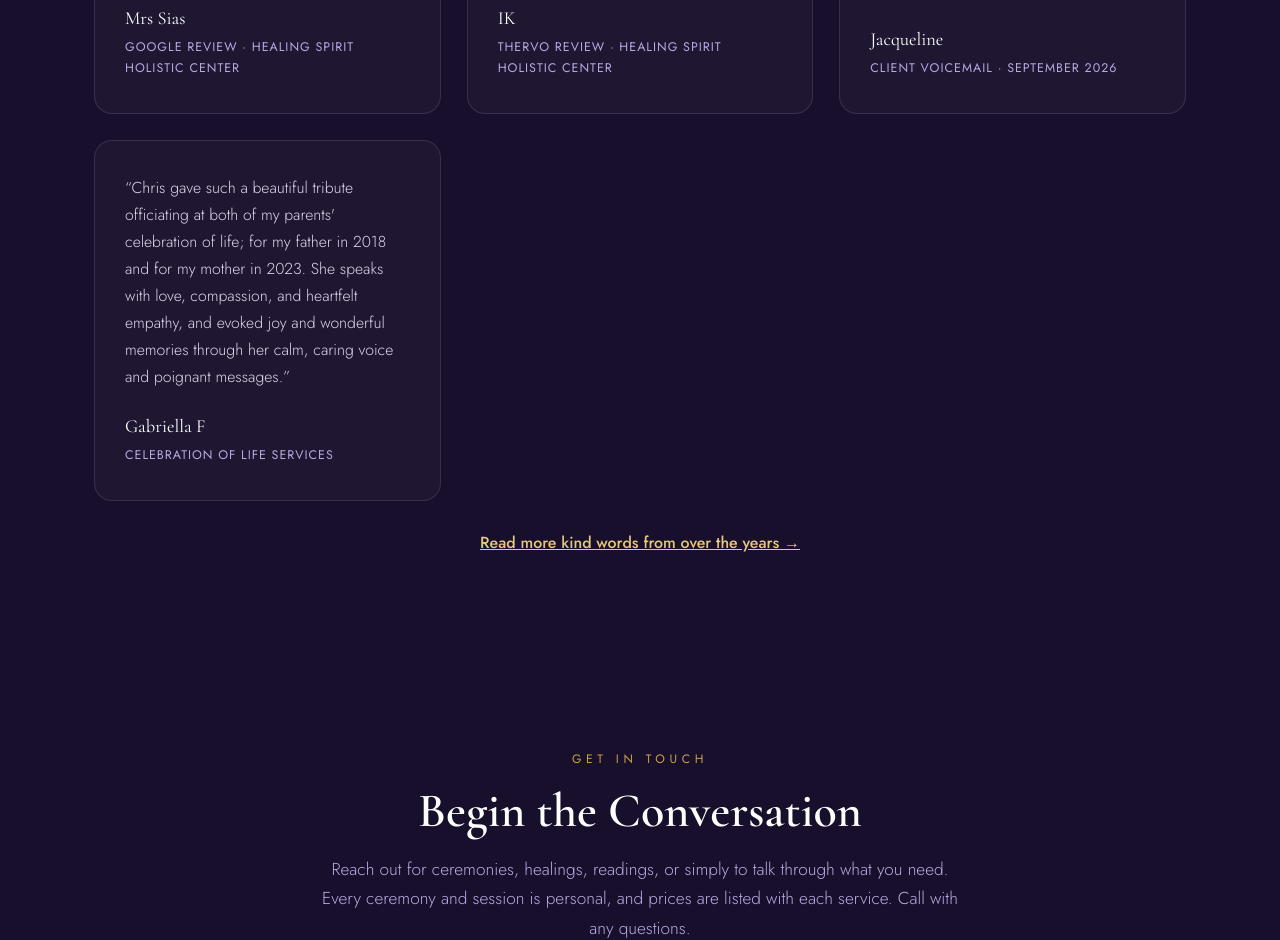
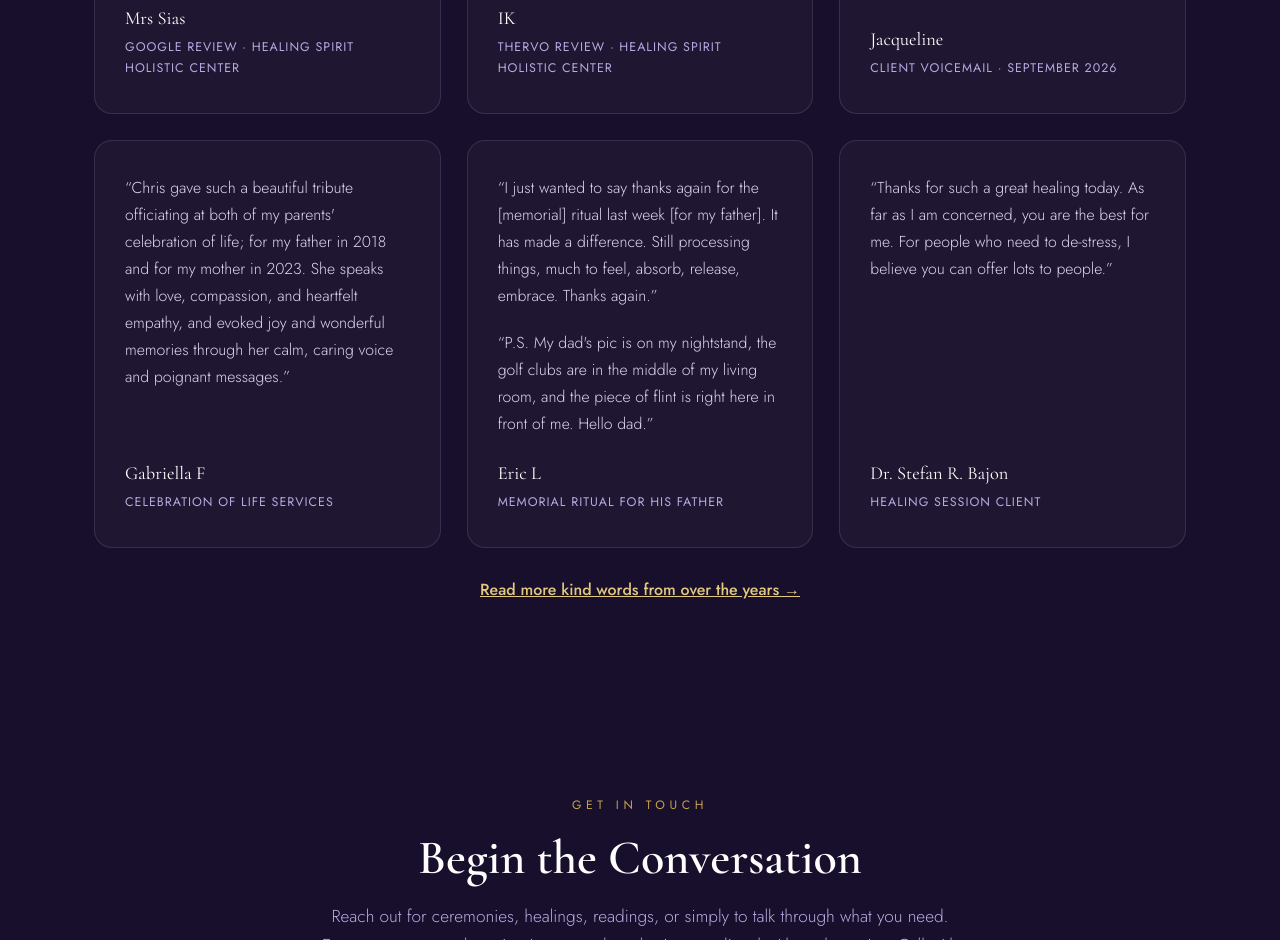
Before and after one commit to hmontessi-ctrl/loving-spirit-ministry-website, a plain HTML site: page index.html in a window 1280 px wide. Shown: the part 6302-7242 px from the top of the page. Drawn offline with nearby package versions, Linux system fonts and the light colour scheme.

Commit message:
Homepage: add Eric L memorial and Dr. Bajon healing testimonials (6 cards, two full rows, no empty grid boxes)

```diff
--- a/index.html
+++ b/index.html
@@ -227,6 +227,15 @@
         <p>&ldquo;Chris gave such a beautiful tribute officiating at both of my parents' celebration of life; for my father in 2018 and for my mother in 2023. She speaks with love, compassion, and heartfelt empathy, and evoked joy and wonderful memories through her calm, caring voice and poignant messages.&rdquo;</p>
         <div class="who">Gabriella F<span>Celebration of life services</span></div>
       </div>
+      <div class="review reveal">
+        <p>&ldquo;I just wanted to say thanks again for the [memorial] ritual last week [for my father]. It has made a difference. Still processing things, much to feel, absorb, release, embrace. Thanks again.&rdquo;</p>
+        <p>&ldquo;P.S. My dad's pic is on my nightstand, the golf clubs are in the middle of my living room, and the piece of flint is right here in front of me. Hello dad.&rdquo;</p>
+        <div class="who">Eric L<span>Memorial ritual for his father</span></div>
+      </div>
+      <div class="review reveal">
+        <p>&ldquo;Thanks for such a great healing today. As far as I am concerned, you are the best for me. For people who need to de-stress, I believe you can offer lots to people.&rdquo;</p>
+        <div class="who">Dr. Stefan R. Bajon<span>Healing session client</span></div>
+      </div>
     </div>
     <p style="text-align:center;margin-top:28px"><a href="testimonials.html" style="color:var(--gold-soft);font-weight:500">Read more kind words from over the years &rarr;</a></p>
   </div>
```
